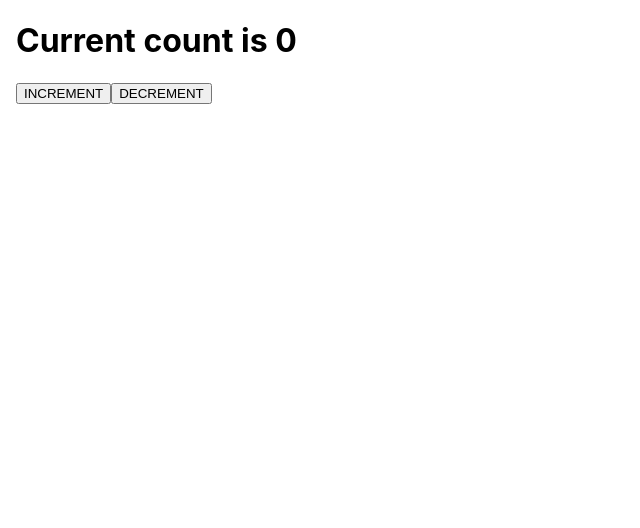
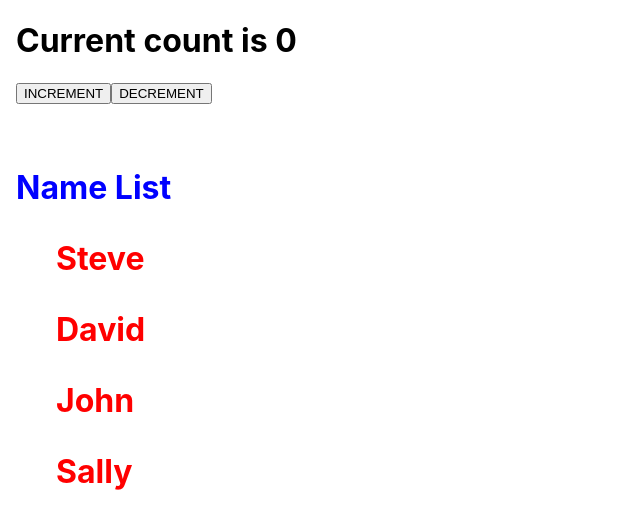
Before and after one commit to saitnyalcin/react-fetching-api, a React (Create React App) app: page / in a window 1280 px wide. Shown: the top 528 px of the page, without its empty margins (0-640 px from the left). Built offline with nearby package versions, Linux system fonts and the light colour scheme.

Commit message:
Higher-order component API styling is implemented

```diff
--- a/package.json
+++ b/package.json
@@ -3,6 +3,8 @@
   "version": "0.1.0",
   "private": true,
   "dependencies": {
+    "@material-ui/core": "^4.8.3",
+    "@material-ui/styles": "^4.8.2",
     "@testing-library/jest-dom": "^4.2.4",
     "@testing-library/react": "^9.4.0",
     "@testing-library/user-event": "^7.2.1",
--- a/src/App.js
+++ b/src/App.js
@@ -1,15 +1,12 @@
-import React, { useState, useEffect } from 'react';
+import React from 'react';
+import Counter from './featureComponents/Counter';
+import People from './featureComponents/People';
 
 const App = () => {
-  const [count, setCount] = useState(0);
-
-  useEffect(() => {});
-
   return (
     <div style={{ margin: '1em' }}>
-      <h1>Current count is {count}</h1>
-      <button onClick={() => setCount(count + 1)}>INCREMENT</button>
-      <button onClick={() => setCount(count + -1)}>DECREMENT</button>
+      <Counter />
+      <People />
     </div>
   );
 };
--- /dev/null
+++ b/src/featureComponents/Counter.jsx
@@ -0,0 +1,15 @@
+import React, { useState } from 'react';
+
+const Counter = () => {
+  const [count, setCount] = useState(0);
+
+  return (
+    <div>
+      <h1>Current count is {count}</h1>
+      <button onClick={() => setCount(count + 1)}>INCREMENT</button>
+      <button onClick={() => setCount(count + -1)}>DECREMENT</button>
+    </div>
+  );
+};
+
+export default Counter;
--- /dev/null
+++ b/src/featureComponents/People.jsx
@@ -0,0 +1,33 @@
+import React from 'react';
+import { withStyles } from '@material-ui/core/styles';
+
+// Define the CSS styles you which to apply to your component
+const styles = {
+  root: {
+    color: 'red',
+    '& .list-heading': {
+      fontSize: '2em',
+      color: 'Blue',
+      marginTop: '2em',
+      fontWeight: 'bold'
+    }
+  }
+};
+
+const People = ({ classes }) => {
+  const names = ['Steve', 'David', 'John', 'Sally'];
+  const nameList = names.map((name, key) => (
+    <ul style={{ listStyle: 'none' }}>
+      <li key={`person-${key}`}>{name}</li>
+    </ul>
+  ));
+
+  return (
+    <div className={classes.root}>
+      <div className="list-heading">Name List</div>
+      <h1>{nameList}</h1>
+    </div>
+  );
+};
+
+export default withStyles(styles)(People);
```
Also changed, not shown: 1 other file (tests, documents, lock files or other folders).
